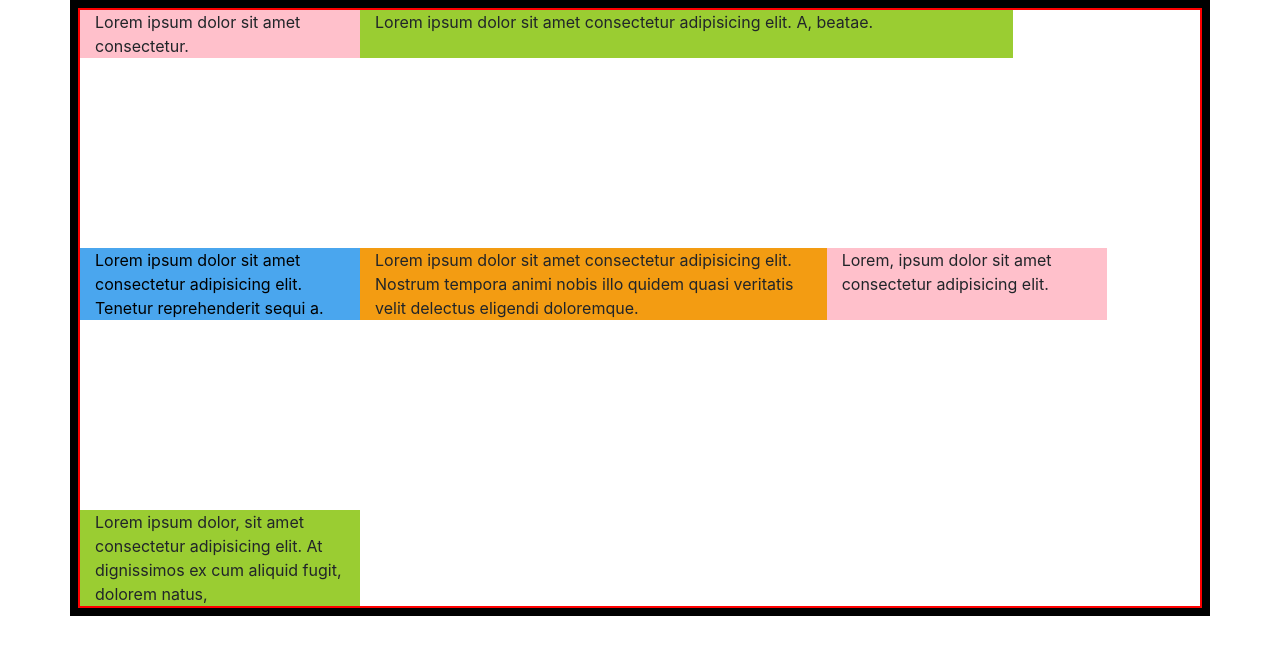
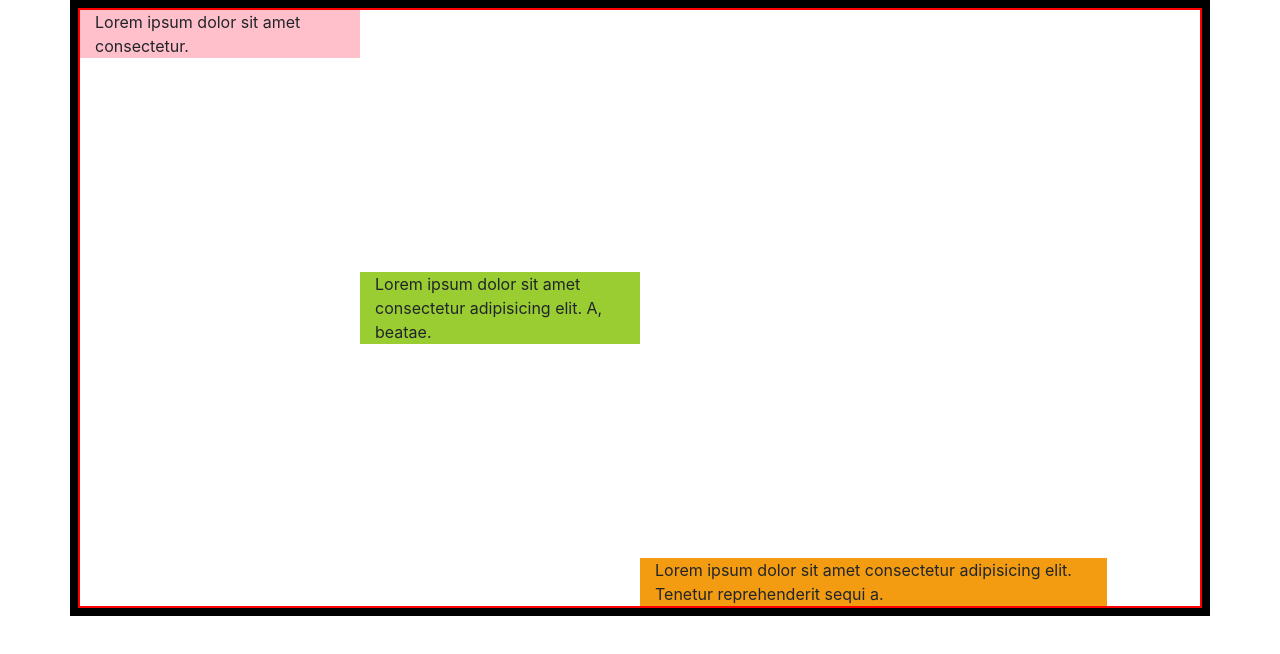
Before and after one commit to anubhab5/learn-bootstrap, a website: page index.html in a window 1280 px wide. Drawn offline with nearby package versions, Linux system fonts and the light colour scheme.

Commit message:
align self

```diff
--- a/css/style.css
+++ b/css/style.css
@@ -76,6 +76,10 @@ body {
     background-color: yellowgreen;
 }
 
+.cyan {
+    background-color: darkturquoise;
+}
+
 .big {
     font-size: 2rem;
 }
--- a/index.html
+++ b/index.html
@@ -14,29 +14,17 @@
 
 
         <div class="container">
-            <div class="row h-400px align-content-between">
+            <div class="row h-400px align-items-start">
                 <div class="col-md-3 pink">
                     Lorem ipsum dolor sit amet consectetur.
                 </div>
-                <div class="col-md-7 green">
+                <div class="col-md-3 green align-self-center">
                     Lorem ipsum dolor sit amet consectetur adipisicing elit. A,
                     beatae.
                 </div>
-                <div class="col-md-3 blue">
+                <div class="col-md-5 orange align-self-end">
                     Lorem ipsum dolor sit amet consectetur adipisicing elit.
                     Tenetur reprehenderit sequi a.
-                </div>
-                <div class="col-md-5 orange">
-                    Lorem ipsum dolor sit amet consectetur adipisicing elit.
-                    Nostrum tempora animi nobis illo quidem quasi veritatis
-                    velit delectus eligendi doloremque.
-                </div>
-                <div class="col-md-3 pink">
-                    Lorem, ipsum dolor sit amet consectetur adipisicing elit.
-                </div>
-                <div class="col-md-3 green">
-                    Lorem ipsum dolor, sit amet consectetur adipisicing elit. At
-                    dignissimos ex cum aliquid fugit, dolorem natus,
                 </div>
             </div>
         </div>
```
